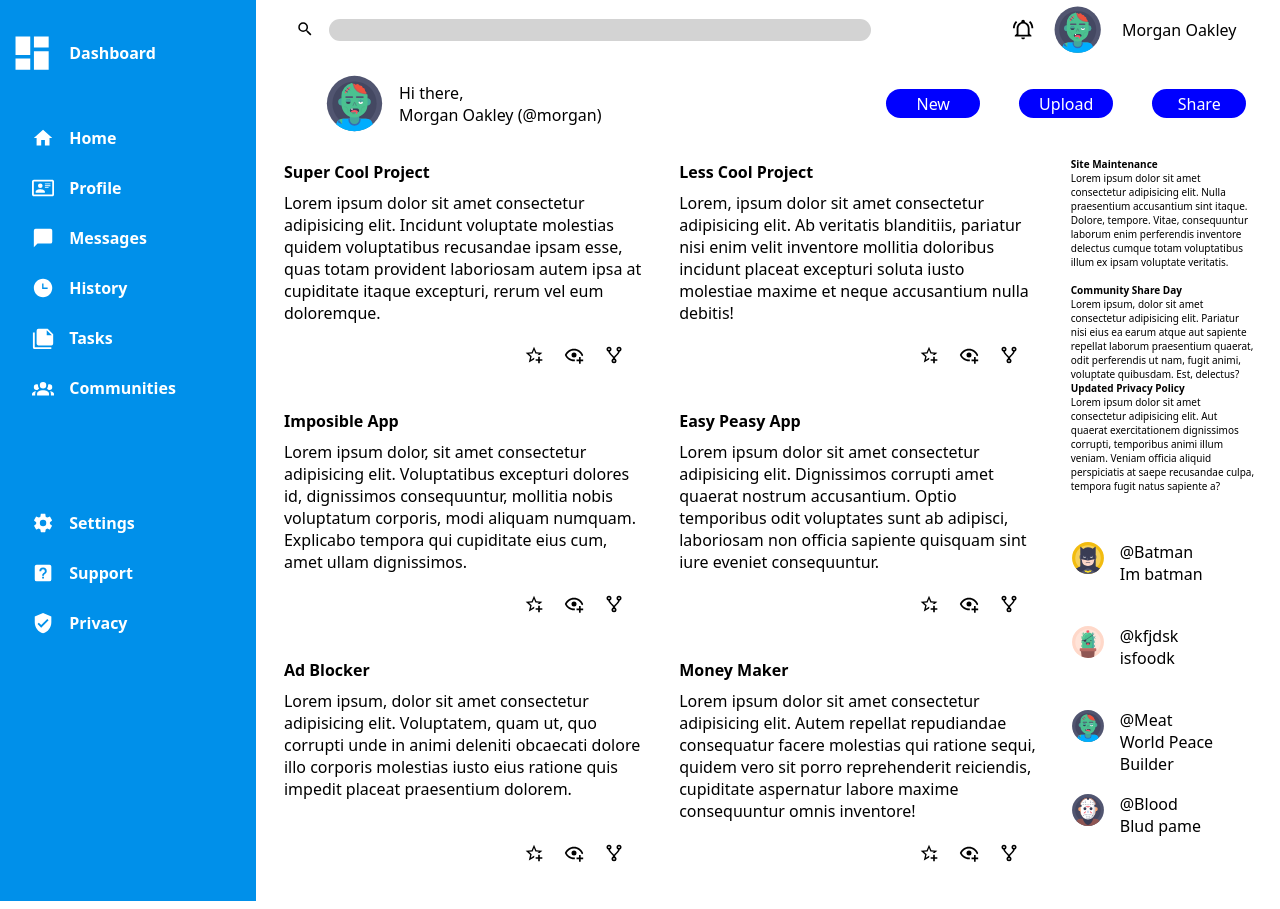
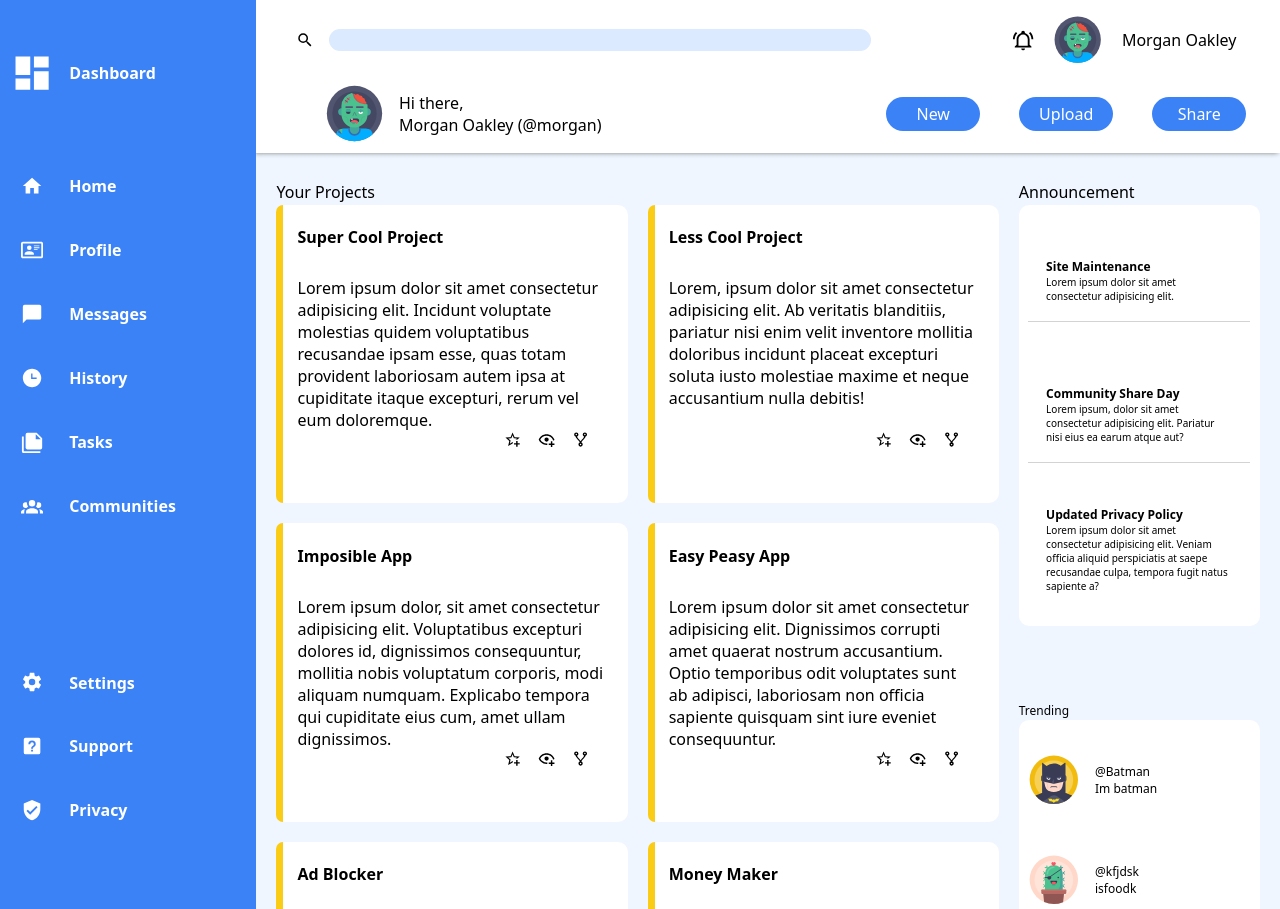
Before and after one commit to LoftyLettuce/odin-admin-dashboard, a plain HTML site: page index.html in a window 1280 px wide. Shown: the top 909 px of the page. Drawn offline with Linux system fonts and the light colour scheme.

Commit message:
Add content header for maincontent, polishing

```diff
--- a/index.html
+++ b/index.html
@@ -137,15 +137,15 @@
         <div class="announcement">
           <div>
             <h3>Site Maintenance</h3>
-            <p>Lorem ipsum dolor sit amet consectetur adipisicing elit. Nulla praesentium accusantium sint itaque. Dolore, tempore. Vitae, consequuntur laborum enim perferendis inventore delectus cumque totam voluptatibus illum ex ipsam voluptate veritatis.</p>
+            <p>Lorem ipsum dolor sit amet consectetur adipisicing elit.</p>
           </div>
           <div>
             <h3>Community Share Day</h3>
-            <p>Lorem ipsum, dolor sit amet consectetur adipisicing elit. Pariatur nisi eius ea earum atque aut sapiente repellat laborum praesentium quaerat, odit perferendis ut nam, fugit animi, voluptate quibusdam. Est, delectus?</p>
+            <p>Lorem ipsum, dolor sit amet consectetur adipisicing elit. Pariatur nisi eius ea earum atque aut?</p>
           </div>
           <div>
             <h3>Updated Privacy Policy</h3>
-            <p>Lorem ipsum dolor sit amet consectetur adipisicing elit. Aut quaerat exercitationem dignissimos corrupti, temporibus animi illum veniam. Veniam officia aliquid perspiciatis at saepe recusandae culpa, tempora fugit natus sapiente a?</p>
+            <p>Lorem ipsum dolor sit amet consectetur adipisicing elit. Veniam officia aliquid perspiciatis at saepe recusandae culpa, tempora fugit natus sapiente a?</p>
           </div>
         </div>
         <div class="trending">
--- a/styles.css
+++ b/styles.css
@@ -21,13 +21,16 @@
 }
 .page-layout .header-layout
 {
+  padding:1% var(---padding-left-right) 1% var(---padding-left-right);
+  position: relative;
+  z-index: 0;
+  box-shadow: -2px 0px 5px gray;
   grid-area: header;
   display: grid;
   grid-template-rows: 1fr 1fr;
   grid-template-columns: 1fr 4fr repeat(3, 1fr);
   align-items: center;
   gap: 15px;
-  padding:0 var(---padding-left-right) 0 var(---padding-left-right);
 }
 .header-layout .search-box
 {
@@ -40,7 +43,7 @@
 }
 .search-box input
 {
-  background-color: lightgray;
+  background-color: #dbeafe;
   border: none;
   border-radius: 30px;
 }
@@ -53,10 +56,10 @@
 {
   border-radius: 30px;
   color: white;
-  background-color: blue;
+  background-color: #3b82f6;
   border: none;
   width: 80%;
-  height: 50%;
+  padding: 5%;
 }
 .header-layout .small-widget
 {
@@ -74,7 +77,9 @@
 .page-layout .sidebar-layout
 {
   padding: 0 var(---padding-left-right) 0 var(---padding-left-right);
-  background-color: rgb(0, 144, 234);
+  position: relative;
+  z-index: 1;
+  background-color: #3b82f6;
   color: white;
   font-weight: 600;
   grid-area: sidebar;
@@ -89,7 +94,7 @@
   fill: white;
   width: 50%;
   height: auto;
-  justify-self: end;
+  justify-self: center;
 }
 .sidebar-layout>svg:first-child
 {
@@ -97,11 +102,12 @@
 }
 .page-layout .main-content-layout
 {
+  background-color: #eff6ff;
   grid-area: main-content;
   display: grid;
-  grid-template-columns: 4fr 1fr;
+  grid-template-columns: 3fr 1fr;
   gap: 20px;
-  padding: 2%;
+  padding: 5% 2%;
 }
 .main-content-layout .projects
 {
@@ -109,13 +115,35 @@
   grid-template-columns: repeat(auto-fit, minmax(300px,1fr));
   grid-auto-columns: 1fr;
   gap: 20px;
+  position: relative;
+}
+.projects::before
+{
+  content: "Your Projects";
+  position: absolute;
+  top: -1.5em;
 }
 .projects>div
 {
+  ---border-radius: 10px;
   display: grid;
-  grid-template-rows: 1fr 5fr 1fr;
+  grid-template-rows: 1fr 3fr 1fr;
   grid-template-columns: 6fr 1fr 1fr 1fr;
-  padding: 2%;
+  background-color: white;
+  border-radius: var(---border-radius);
+  border: none;
+  padding: 6%;
+  position: relative;
+}
+.projects>div::before
+{
+  content: " ";
+  background-color: #facc15;
+  height: 100%;
+  width: 2%;
+  position: absolute;
+  left: 0;
+  border-radius: var(---border-radius) 0 0 var(---border-radius);
 }
 .projects h1, .projects p
 {
@@ -131,28 +159,60 @@
 {
   display: grid;
   grid-template-rows: 1fr 1fr;
-  gap: 40px;
+  gap: 10%;
 }
 .others .announcement, .others .trending
 {
   display: grid;
   grid-auto-flow: row;
   grid-auto-rows: 1fr;
-  padding: 2%;
+  padding: 4%;
+  align-items: center;
 }
 .others .announcement
 {
-  align-items: end;
+  background-color: white;
+  border-radius: 10px;
+  position: relative;
 }
-.announcement h3, .announcement p
+.announcement::before
 {
+  content: "Announcement";
+  position: absolute;
+  top: -1.5em;
+}
+.announcement div
+{
+  padding: 8%;
+  border-bottom: 1px lightgray solid;
   font-size: 10px;
+}
+.announcement div:last-child
+{
+  border: none;
+}
+.announcement h3
+{
+  font-size: 12px;
 }
 .others .trending
 {
-  grid-template-columns: 1fr 4fr;
-  font-size: 16px;
+  background-color: white;
+  border-radius: 10px;
+  grid-template-columns: 1fr 3fr;
+  font-size: 12px;
   column-gap: 15px;
+  position: relative;
+}
+.trending::before
+{
+  content: "Trending";
+  position: absolute;
+  top: -1.5em;
+}
+.trending svg
+{
+  justify-self: end;
 }
 .trending span
 {
```
